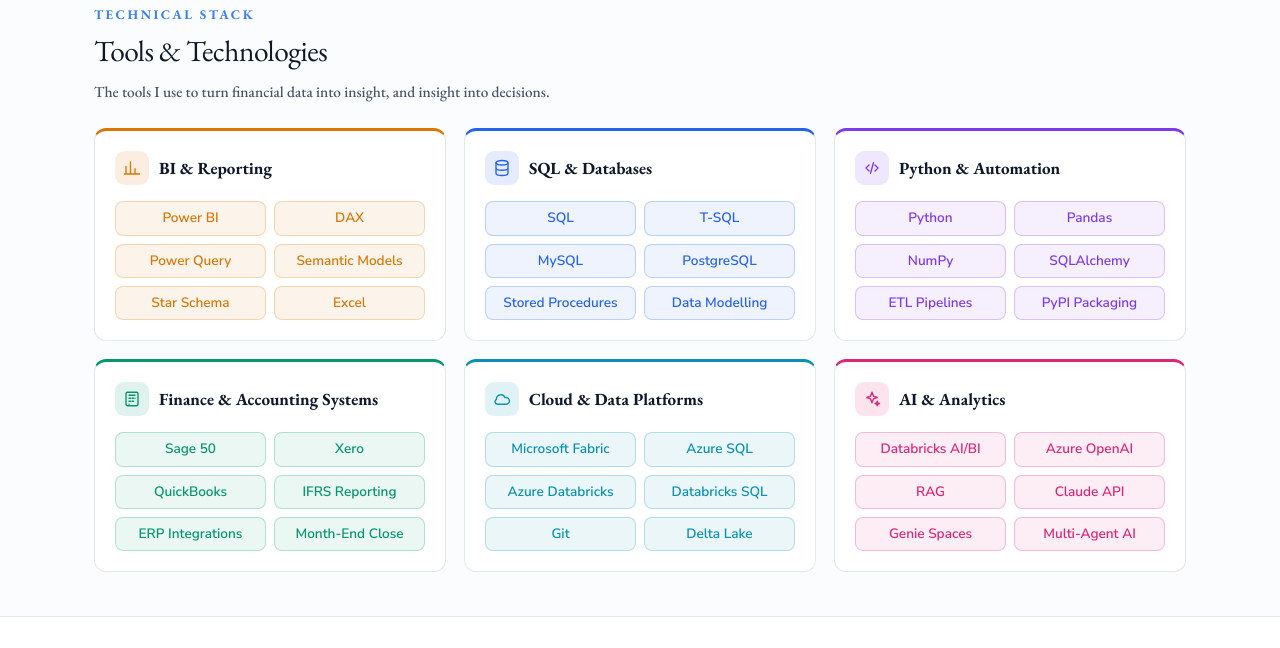
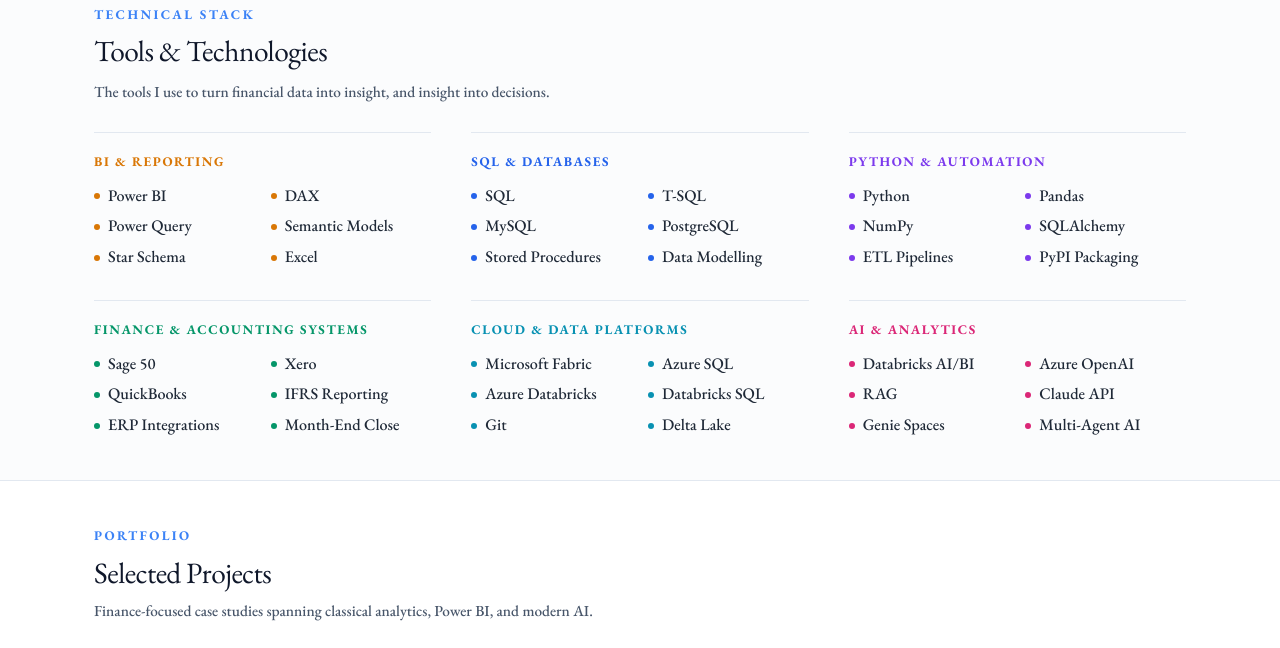
Before and after one commit to TeslimAdeyanju/TeslimAdeyanju.github.io, a plain HTML site: page index.html in a window 1280 px wide. Shown: the part 1500-2148 px from the top of the page. Drawn offline with nearby package versions, Linux system fonts and the light colour scheme; animation ran at ten frames a second.

Commit message:
Tools & Technologies: open column/row list instead of boxed cards
Co-Authored-By: Claude Opus 5.5 <noreply@anthropic.com>

```diff
--- a/assets/css/styles.css
+++ b/assets/css/styles.css
@@ -975,9 +975,9 @@ a:hover { text-decoration: underline; }
   .xp-li + .xp-li::before { content: none; }
 }
 
-/* Tools & Technologies: six category cards, each with its own accent colour
-   (--tk); tags sit in an even two-column grid so rows line up across cards. */
-.tk-grid { display: grid; grid-template-columns: repeat(3, minmax(0, 1fr)); gap: 18px; margin-top: 24px; }
+/* Tools & Technologies: open 3 × 2 grid (no boxes). Each column has a hairline,
+   a category title in its accent colour (--tk) and tools as a two-column list. */
+.tl-grid { display: grid; grid-template-columns: repeat(3, minmax(0, 1fr)); gap: 32px 40px; margin-top: 28px; }
 .tk-bi    { --tk: #D97706; }
 .tk-sql   { --tk: #2563EB; }
 .tk-py    { --tk: #7C3AED; }
@@ -990,42 +990,27 @@ a:hover { text-decoration: underline; }
 [data-theme="dark"] .tk-fin   { --tk: #34D399; }
 [data-theme="dark"] .tk-cloud { --tk: #22D3EE; }
 [data-theme="dark"] .tk-ai    { --tk: #F472B6; }
-.tk-card {
-  background: var(--sx-card);
-  border: 1px solid var(--sx-border);
-  border-top: 3px solid var(--tk);
-  border-radius: 12px;
-  padding: 20px;
-  transition: transform .25s ease, box-shadow .25s ease, border-color .25s ease;
-}
-.tk-card:hover { transform: translateY(-4px); box-shadow: var(--sx-shadow); border-color: var(--tk); }
-.tk-hd { display: flex; align-items: center; gap: 10px; margin-bottom: 16px; }
-.tk-icon {
-  width: 34px; height: 34px; flex-shrink: 0;
-  border-radius: 9px;
-  display: flex; align-items: center; justify-content: center;
-  background: color-mix(in srgb, var(--tk) 12%, transparent);
-  color: var(--tk);
-}
-.tk-icon svg { width: 18px; height: 18px; }
-.tk-title { font-size: 1rem; font-weight: 700; color: var(--sx-text); line-height: 1.3; }
-.tk-tags { list-style: none; padding: 0; margin: 0; display: grid; grid-template-columns: 1fr 1fr; gap: 8px; }
-.tk-tag {
-  font-family: 'Avenir Next', Avenir, 'Nunito Sans', system-ui, -apple-system, 'Segoe UI', sans-serif;
-  font-size: .8rem; font-weight: 600; line-height: 1.2;
-  padding: 8px 10px; border-radius: 8px;
-  text-align: center;
-  color: var(--tk);
-  background: color-mix(in srgb, var(--tk) 8%, transparent);
-  border: 1px solid color-mix(in srgb, var(--tk) 25%, transparent);
-  white-space: nowrap; overflow: hidden; text-overflow: ellipsis;
-}
-@media (max-width: 1024px) { .tk-grid { grid-template-columns: repeat(2, minmax(0, 1fr)); } }
+.tl-col { border-top: 1px solid var(--sx-border); padding-top: 18px; }
+.tl-cat {
+  font-size: .78rem; font-weight: 700; letter-spacing: .12em; text-transform: uppercase;
+  color: var(--tk); margin-bottom: 12px;
+}
+.tl-list {
+  list-style: none; padding: 0; margin: 0;
+  display: grid; grid-template-columns: 1fr 1fr; gap: 8px 16px;
+}
+.tl-list li {
+  position: relative; padding-left: 14px;
+  font-size: .95rem; line-height: 1.4; color: var(--sx-body);
+}
+.tl-list li::before {
+  content: ''; position: absolute; left: 0; top: .55em;
+  width: 6px; height: 6px; border-radius: 50%; background: var(--tk);
+}
+@media (max-width: 1024px) { .tl-grid { grid-template-columns: repeat(2, minmax(0, 1fr)); } }
 @media (max-width: 600px) {
-  .tk-grid { grid-template-columns: 1fr; gap: 12px; }
-  .tk-card { padding: 16px; }
-  .tk-card:hover { transform: none; }
-  .tk-tag { white-space: normal; overflow: visible; display: flex; align-items: center; justify-content: center; }
+  .tl-grid { grid-template-columns: 1fr; gap: 24px; }
+  .tl-list li { font-size: .92rem; }
 }
 
 /* Certifications: a few large badge cards (reference: nikitakumari2.github.io) */
--- a/index.html
+++ b/index.html
@@ -181,31 +181,31 @@
       <p class="eyebrow">Technical Stack</p>
       <h2 class="s-title">Tools &amp; Technologies</h2>
       <p class="s-sub">The tools I use to turn financial data into insight, and insight into decisions.</p>
-      <div class="tk-grid">
-        <article class="tk-card tk-bi scroll-reveal" style="transition-delay:0.00s">
-          <div class="tk-hd"><span class="tk-icon"><svg viewBox="0 0 24 24" fill="none" stroke="currentColor" stroke-width="1.8" stroke-linecap="round" stroke-linejoin="round" aria-hidden="true"><path d="M4 20V10M10 20V4M16 20v-7M22 20H2"/></svg></span><h3 class="tk-title">BI &amp; Reporting</h3></div>
-          <ul class="tk-tags"><li class="tk-tag">Power BI</li><li class="tk-tag">DAX</li><li class="tk-tag">Power Query</li><li class="tk-tag">Semantic Models</li><li class="tk-tag">Star Schema</li><li class="tk-tag">Excel</li></ul>
-        </article>
-        <article class="tk-card tk-sql scroll-reveal" style="transition-delay:0.05s">
-          <div class="tk-hd"><span class="tk-icon"><svg viewBox="0 0 24 24" fill="none" stroke="currentColor" stroke-width="1.8" stroke-linecap="round" stroke-linejoin="round" aria-hidden="true"><ellipse cx="12" cy="5" rx="8" ry="3"/><path d="M4 5v14c0 1.7 3.6 3 8 3s8-1.3 8-3V5M4 12c0 1.7 3.6 3 8 3s8-1.3 8-3"/></svg></span><h3 class="tk-title">SQL &amp; Databases</h3></div>
-          <ul class="tk-tags"><li class="tk-tag">SQL</li><li class="tk-tag">T-SQL</li><li class="tk-tag">MySQL</li><li class="tk-tag">PostgreSQL</li><li class="tk-tag">Stored Procedures</li><li class="tk-tag">Data Modelling</li></ul>
-        </article>
-        <article class="tk-card tk-py scroll-reveal" style="transition-delay:0.10s">
-          <div class="tk-hd"><span class="tk-icon"><svg viewBox="0 0 24 24" fill="none" stroke="currentColor" stroke-width="1.8" stroke-linecap="round" stroke-linejoin="round" aria-hidden="true"><path d="m8 8-4 4 4 4M16 8l4 4-4 4M14 5l-4 14"/></svg></span><h3 class="tk-title">Python &amp; Automation</h3></div>
-          <ul class="tk-tags"><li class="tk-tag">Python</li><li class="tk-tag">Pandas</li><li class="tk-tag">NumPy</li><li class="tk-tag">SQLAlchemy</li><li class="tk-tag">ETL Pipelines</li><li class="tk-tag">PyPI Packaging</li></ul>
-        </article>
-        <article class="tk-card tk-fin scroll-reveal" style="transition-delay:0.15s">
-          <div class="tk-hd"><span class="tk-icon"><svg viewBox="0 0 24 24" fill="none" stroke="currentColor" stroke-width="1.8" stroke-linecap="round" stroke-linejoin="round" aria-hidden="true"><rect x="4" y="3" width="16" height="18" rx="2"/><path d="M8 7h8M8 11h2M12 11h2M16 11h0M8 15h2M12 15h2M8 19h0"/></svg></span><h3 class="tk-title">Finance &amp; Accounting Systems</h3></div>
-          <ul class="tk-tags"><li class="tk-tag">Sage 50</li><li class="tk-tag">Xero</li><li class="tk-tag">QuickBooks</li><li class="tk-tag">IFRS Reporting</li><li class="tk-tag">ERP Integrations</li><li class="tk-tag">Month-End Close</li></ul>
-        </article>
-        <article class="tk-card tk-cloud scroll-reveal" style="transition-delay:0.20s">
-          <div class="tk-hd"><span class="tk-icon"><svg viewBox="0 0 24 24" fill="none" stroke="currentColor" stroke-width="1.8" stroke-linecap="round" stroke-linejoin="round" aria-hidden="true"><path d="M17.5 19a4.5 4.5 0 1 0-1.4-8.8A6 6 0 0 0 4.5 12.5 3.5 3.5 0 0 0 6 19h11.5z"/></svg></span><h3 class="tk-title">Cloud &amp; Data Platforms</h3></div>
-          <ul class="tk-tags"><li class="tk-tag">Microsoft Fabric</li><li class="tk-tag">Azure SQL</li><li class="tk-tag">Azure Databricks</li><li class="tk-tag">Databricks SQL</li><li class="tk-tag">Git</li><li class="tk-tag">Delta Lake</li></ul>
-        </article>
-        <article class="tk-card tk-ai scroll-reveal" style="transition-delay:0.25s">
-          <div class="tk-hd"><span class="tk-icon"><svg viewBox="0 0 24 24" fill="none" stroke="currentColor" stroke-width="1.8" stroke-linecap="round" stroke-linejoin="round" aria-hidden="true"><path d="M12 3l1.9 5.1L19 10l-5.1 1.9L12 17l-1.9-5.1L5 10l5.1-1.9L12 3zM19 15l.8 2.2L22 18l-2.2.8L19 21l-.8-2.2L16 18l2.2-.8L19 15z"/></svg></span><h3 class="tk-title">AI &amp; Analytics</h3></div>
-          <ul class="tk-tags"><li class="tk-tag">Databricks AI/BI</li><li class="tk-tag">Azure OpenAI</li><li class="tk-tag">RAG</li><li class="tk-tag">Claude API</li><li class="tk-tag">Genie Spaces</li><li class="tk-tag">Multi-Agent AI</li></ul>
-        </article>
+      <div class="tl-grid">
+        <div class="tl-col tk-bi scroll-reveal">
+          <h3 class="tl-cat">BI &amp; Reporting</h3>
+          <ul class="tl-list"><li>Power BI</li><li>DAX</li><li>Power Query</li><li>Semantic Models</li><li>Star Schema</li><li>Excel</li></ul>
+        </div>
+        <div class="tl-col tk-sql scroll-reveal">
+          <h3 class="tl-cat">SQL &amp; Databases</h3>
+          <ul class="tl-list"><li>SQL</li><li>T-SQL</li><li>MySQL</li><li>PostgreSQL</li><li>Stored Procedures</li><li>Data Modelling</li></ul>
+        </div>
+        <div class="tl-col tk-py scroll-reveal">
+          <h3 class="tl-cat">Python &amp; Automation</h3>
+          <ul class="tl-list"><li>Python</li><li>Pandas</li><li>NumPy</li><li>SQLAlchemy</li><li>ETL Pipelines</li><li>PyPI Packaging</li></ul>
+        </div>
+        <div class="tl-col tk-fin scroll-reveal">
+          <h3 class="tl-cat">Finance &amp; Accounting Systems</h3>
+          <ul class="tl-list"><li>Sage 50</li><li>Xero</li><li>QuickBooks</li><li>IFRS Reporting</li><li>ERP Integrations</li><li>Month-End Close</li></ul>
+        </div>
+        <div class="tl-col tk-cloud scroll-reveal">
+          <h3 class="tl-cat">Cloud &amp; Data Platforms</h3>
+          <ul class="tl-list"><li>Microsoft Fabric</li><li>Azure SQL</li><li>Azure Databricks</li><li>Databricks SQL</li><li>Git</li><li>Delta Lake</li></ul>
+        </div>
+        <div class="tl-col tk-ai scroll-reveal">
+          <h3 class="tl-cat">AI &amp; Analytics</h3>
+          <ul class="tl-list"><li>Databricks AI/BI</li><li>Azure OpenAI</li><li>RAG</li><li>Claude API</li><li>Genie Spaces</li><li>Multi-Agent AI</li></ul>
+        </div>
       </div>
     </div>
   </section>
```
Also changed, not shown: 1 other file.
